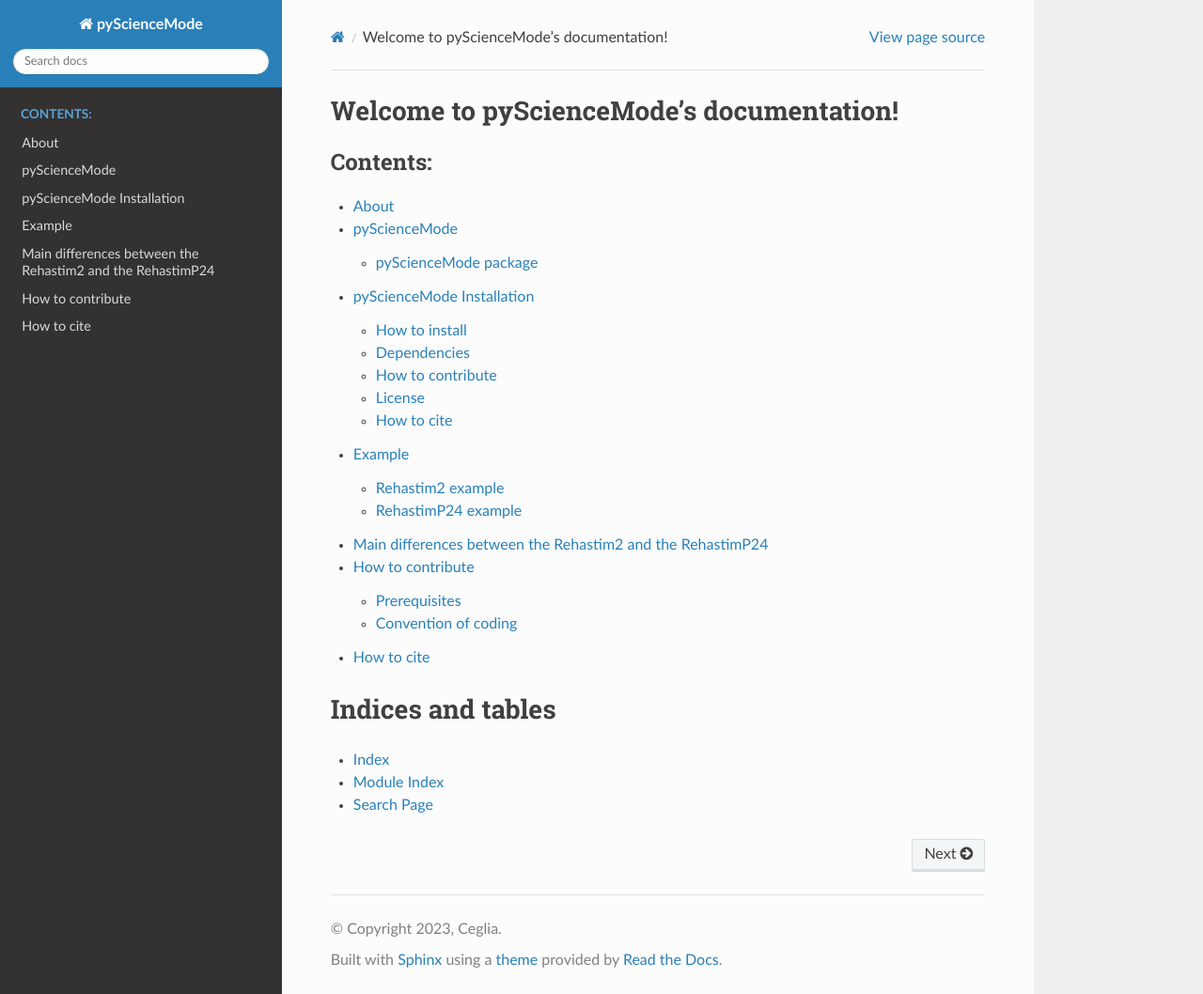
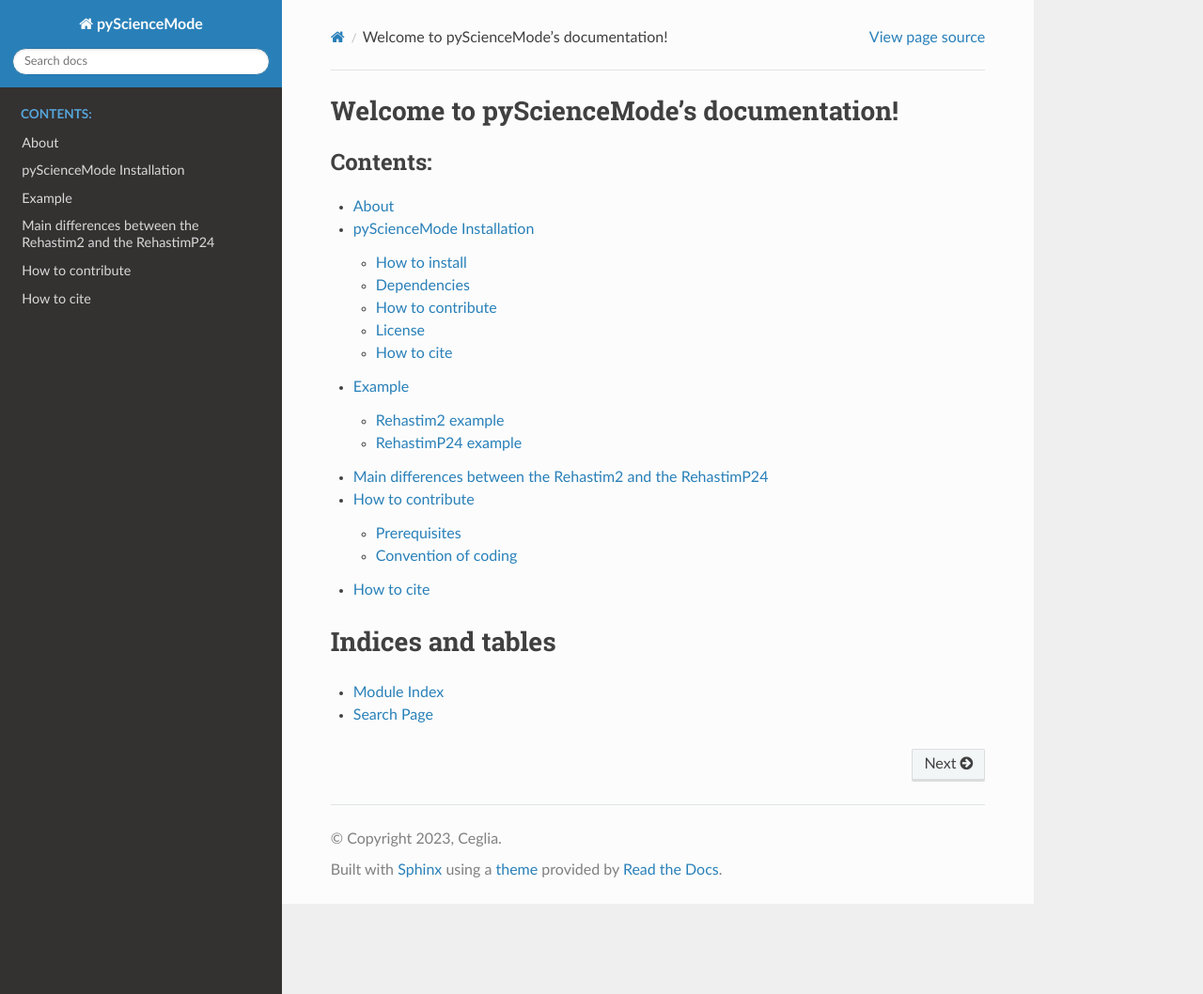
Before and after one commit to s2mLab/pyScienceMode, a Sphinx documentation site: the page built from docs/index.rst, in a window 1280 px wide and 1058 px high. Shown: the whole window at 94% size. Built offline with Sphinx 7.4.7 and the Read the Docs theme 2.0.0, drawn with Linux system fonts in a browser that asks for light colours; part of the change alters nothing that is shown.

```diff
--- a/docs/index.rst
+++ b/docs/index.rst
@@ -11,7 +11,6 @@ Welcome to pyScienceMode's documentation!
    :caption: Contents:
 
    about
-   modules
    install
    example
    main_differences
@@ -21,6 +20,5 @@ Welcome to pyScienceMode's documentation!
 Indices and tables
 ==================
 
-* :ref:`genindex`
 * :ref:`modindex`
 * :ref:`search`
```
